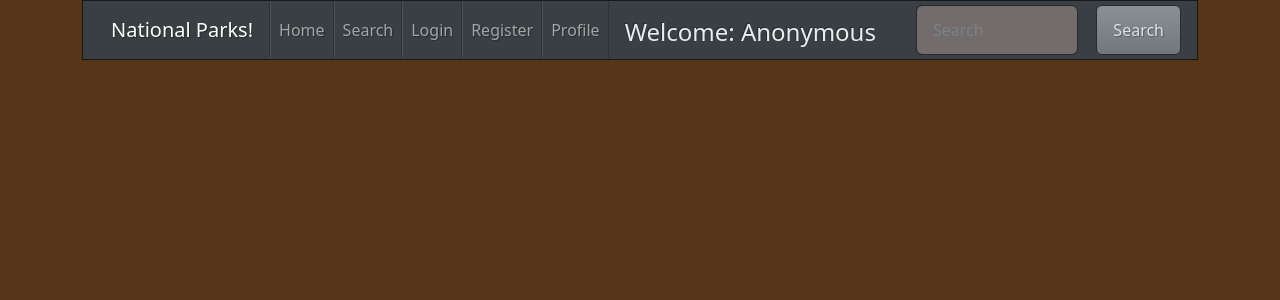
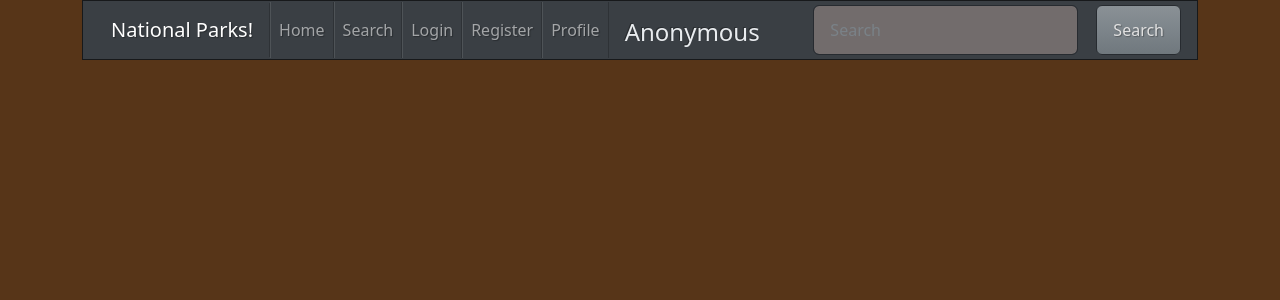
Before and after one commit to abstewart/spring23-webdev-final-project, a React (Create React App) app in the folder website/: page /nav in a window 1280 px wide. Shown: the top 300 px of the page. Built offline with nearby package versions, Linux system fonts and the light colour scheme; no server answers.

Commit message:
responsve edits to nav bar

```diff
--- a/website/src/components/nav-bar/index.js
+++ b/website/src/components/nav-bar/index.js
@@ -46,11 +46,11 @@ const NavBar = ({active = null}) => {
                 </li>
                 <li className=" ps-3 ">
                   <div className="text-light h4 text-center row">
-                    <div className={"col-lg-6 d-xl-block pt-3 d-lg-none pe-lg-5"}>
-                      Welcome:&nbsp;
+                    <div className={"col-lg-6 d-lg-inline pt-3  pe-md-0 pe-xl-0 pe-xxl-5"}>
+                      <span className="d-lg-none d-xxl-inline">Welcome:&nbsp;</span>
                       {currentUser ? currentUser.username : "Anonymous"}
                     </div>
-                    <div className={"col-lg-6 pt-2 ps-xl-5 d-block"}>
+                    <div className={"col-lg-6 pt-2 ps-xl-4 ps-xxl-5 d-inline"}>
                       {currentUser &&
                           <button onClick={() => {
                             dispatch(logoutThunk());
@@ -63,7 +63,7 @@ const NavBar = ({active = null}) => {
                   </div>
                 </li>
               </ul>
-              <div className="d-flex p-1">
+              <div className="d-flex p-1 d-lg-none d-xl-flex">
                 <input className="form-control me-sm-2" type="text"
                        placeholder="Search" onChange={(e) => setSearchTerm(e.target.value)}/>
                 <button className="btn btn-secondary my-2 my-sm-0"
```
